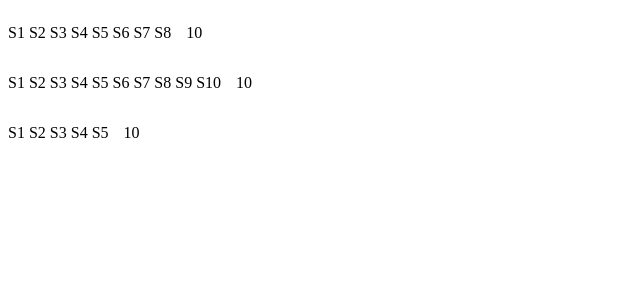
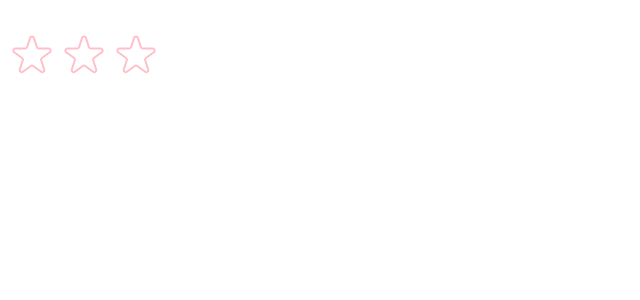
Before and after one commit to Lea-rn/popCorn, a React (Create React App) app in the folder popcorn/: page / in a window 1280 px wide. Shown: the top 300 px of the page, without its empty margins (0-640 px from the left). Built offline with nearby package versions, Linux system fonts and the light colour scheme.

Commit message:
star component

```diff
--- a/popcorn/src/StarRating.js
+++ b/popcorn/src/StarRating.js
@@ -1,4 +1,5 @@
-export default function StarRating({ maxRating = 5 }) {
+import { useState } from "react";
+
 const containerStyle = {
   display: "flex",
   alignItems: "center",
@@ -9,15 +10,122 @@
   display: "flex",
   gap: "4px",
 };
+
+export default function StarRating({
+  maxRating = 5,
+  color = "#fcc419",
+  size = 48,
+  className = "",
+  messages = [],
+}) {
+  const [rating, setRating] = useState(0);
+  const [tempRating, setTempRating] = useState(0);
+
+  function handleRating(rating) {
+    setRating(rating);
+  }
+
+  const textStyle = {
+    fontSize: `${size}px`,
+    color,
+  };
+
   return (
-    <div style={containerStyle}>
+    <div style={containerStyle} className={className}>
       <div style={starContainer}>
         {Array.from({ length: maxRating }, (_, i) => (
-          <span>S{i + 1}</span>
+          <Star
+            key={i}
+            onRate={() => handleRating(i + 1)}
+            onHoverIn={() => setTempRating(i + 1)}
+            onHaverOut={() => setTempRating(0)}
+            full={tempRating ? tempRating >= i + 1 : rating >= i + 1}
+            color={color}
+            size={size}
+          />
         ))}
       </div>
 
-      <p>10</p>
+      <p style={textStyle}>
+        {messages.length === maxRating
+          ? messages[rating - 1]
+          : tempRating || rating || ""}
+      </p>
     </div>
   );
 }
+
+function Star({ onRate, full, onHoverIn, onHaverOut, color, size }) {
+  const starStyle = {
+    width: `${size}px`,
+    height: `${size}px`,
+
+    cursor: "pointer",
+  };
+  return (
+    <span
+      style={starStyle}
+      onClick={onRate}
+      onMouseEnter={onHoverIn}
+      onMouseLeave={onHaverOut}
+    >
+      {full ? (
+        <svg
+          xmlns="http://www.w3.org/2000/svg"
+          viewBox="0 0 20 20"
+          fill={color}
+          stroke={color}
+        >
+          <path d="M9.049 2.927c.3-.921 1.603-.921 1.902 0l1.07 3.292a1 1 0 00.95.69h3.462c.969 0 1.371 1.24.588 1.81l-2.8 2.034a1 1 0 00-.364 1.118l1.07 3.292c.3.921-.755 1.688-1.54 1.118l-2.8-2.034a1 1 0 00-1.175 0l-2.8 2.034c-.784.57-1.838-.197-1.539-1.118l1.07-3.292a1 1 0 00-.364-1.118L2.98 8.72c-.783-.57-.38-1.81.588-1.81h3.461a1 1 0 00.951-.69l1.07-3.292z" />
+        </svg>
+      ) : (
+        <svg
+          xmlns="http://www.w3.org/2000/svg"
+          fill="none"
+          viewBox="0 0 24 24"
+          stroke={color}
+        >
+          <path
+            strokeLinecap="round"
+            strokeLinejoin="round"
+            strokeWidth="{2}"
+            d="M11.049 2.927c.3-.921 1.603-.921 1.902 0l1.519 4.674a1 1 0 00.95.69h4.915c.969 0 1.371 1.24.588 1.81l-3.976 2.888a1 1 0 00-.363 1.118l1.518 4.674c.3.922-.755 1.688-1.538 1.118l-3.976-2.888a1 1 0 00-1.176 0l-3.976 2.888c-.783.57-1.838-.197-1.538-1.118l1.518-4.674a1 1 0 00-.363-1.118l-3.976-2.888c-.784-.57-.38-1.81.588-1.81h4.914a1 1 0 00.951-.69l1.519-4.674z"
+          />
+        </svg>
+      )}
+    </span>
+  );
+}
+
+/*
+FULL STAR
+
+<svg
+  xmlns="http://www.w3.org/2000/svg"
+  viewBox="0 0 20 20"
+  fill="#000"
+  stroke="#000"
+>
+  <path
+    d="M9.049 2.927c.3-.921 1.603-.921 1.902 0l1.07 3.292a1 1 0 00.95.69h3.462c.969 0 1.371 1.24.588 1.81l-2.8 2.034a1 1 0 00-.364 1.118l1.07 3.292c.3.921-.755 1.688-1.54 1.118l-2.8-2.034a1 1 0 00-1.175 0l-2.8 2.034c-.784.57-1.838-.197-1.539-1.118l1.07-3.292a1 1 0 00-.364-1.118L2.98 8.72c-.783-.57-.38-1.81.588-1.81h3.461a1 1 0 00.951-.69l1.07-3.292z"
+  />
+</svg>
+
+
+EMPTY STAR
+
+<svg
+  xmlns="http://www.w3.org/2000/svg"
+  fill="none"
+  viewBox="0 0 24 24"
+  stroke="#000"
+>
+  <path
+    strokeLinecap="round"
+    strokeLinejoin="round"
+    strokeWidth="{2}"
+    d="M11.049 2.927c.3-.921 1.603-.921 1.902 0l1.519 4.674a1 1 0 00.95.69h4.915c.969 0 1.371 1.24.588 1.81l-3.976 2.888a1 1 0 00-.363 1.118l1.518 4.674c.3.922-.755 1.688-1.538 1.118l-3.976-2.888a1 1 0 00-1.176 0l-3.976 2.888c-.783.57-1.838-.197-1.538-1.118l1.518-4.674a1 1 0 00-.363-1.118l-3.976-2.888c-.784-.57-.38-1.81.588-1.81h4.914a1 1 0 00.951-.69l1.519-4.674z"
+  />
+</svg>
+
+*/
--- a/popcorn/src/index.js
+++ b/popcorn/src/index.js
@@ -1,6 +1,7 @@
 import React from "react";
 import ReactDOM from "react-dom/client";
 // import "./index.css";
+// import "./App.css";
 // import App from "./App";
 import reportWebVitals from "./reportWebVitals";
 import StarRating from "./StarRating";
@@ -8,9 +9,14 @@
 const root = ReactDOM.createRoot(document.getElementById("root"));
 root.render(
   <React.StrictMode>
-    <StarRating maxRating={8} />
-    <StarRating maxRating={10} />
-    <StarRating />
+    {/* <StarRating maxRating={10} /> */}
+
+    <StarRating
+      maxRating={3}
+      color="pink"
+      messages={["khayib", "metwasset", "behi"]}
+    />
+
     {/* <App /> */}
   </React.StrictMode>,
 );
```
Lines whose indentation alone changed are shown as unchanged.
